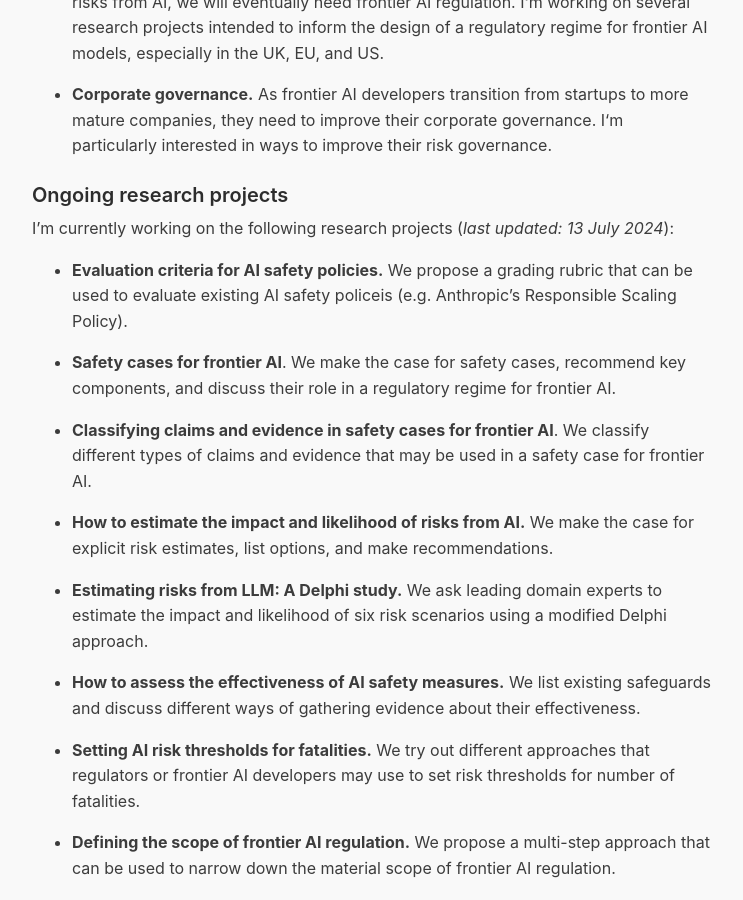
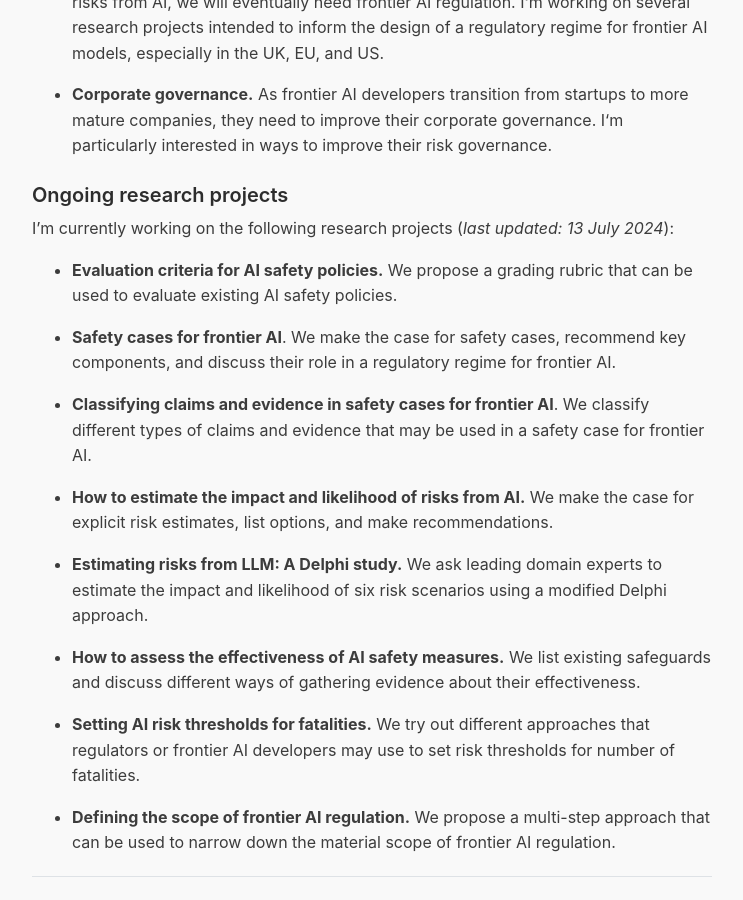
Before and after one commit to jonasschuett/jonasschuett.github.io, a Jekyll site: the page built from _posts/2020-04-04-introduction.md, in a window 1280 px wide and 900 px high, scrolled down 1669 px. Shown: the whole window, without its empty margins (268-1011 px from the left). Built offline with Jekyll 4.4.1, drawn with Linux system fonts in a browser that asks for light colours; nearby versions of some CDN libraries.

Commit message:
Update 2020-04-04-introduction.md

```diff
--- a/_posts/2020-04-04-introduction.md
+++ b/_posts/2020-04-04-introduction.md
@@ -40,7 +40,7 @@ My research is aimed at reducing emerging risks from AI. I'm particularly intere
 
 I'm currently working on the following research projects (*last updated: 13 July 2024*):
 
-- **Evaluation criteria for AI safety policies.** We propose a grading rubric that can be used to evaluate existing AI safety policeis (e.g. Anthropic's Responsible Scaling Policy).
+- **Evaluation criteria for AI safety policies.** We propose a grading rubric that can be used to evaluate existing AI safety policies.
 
 - **Safety cases for frontier AI**. We make the case for safety cases, recommend key components, and discuss their role in a regulatory regime for frontier AI.
 
```
